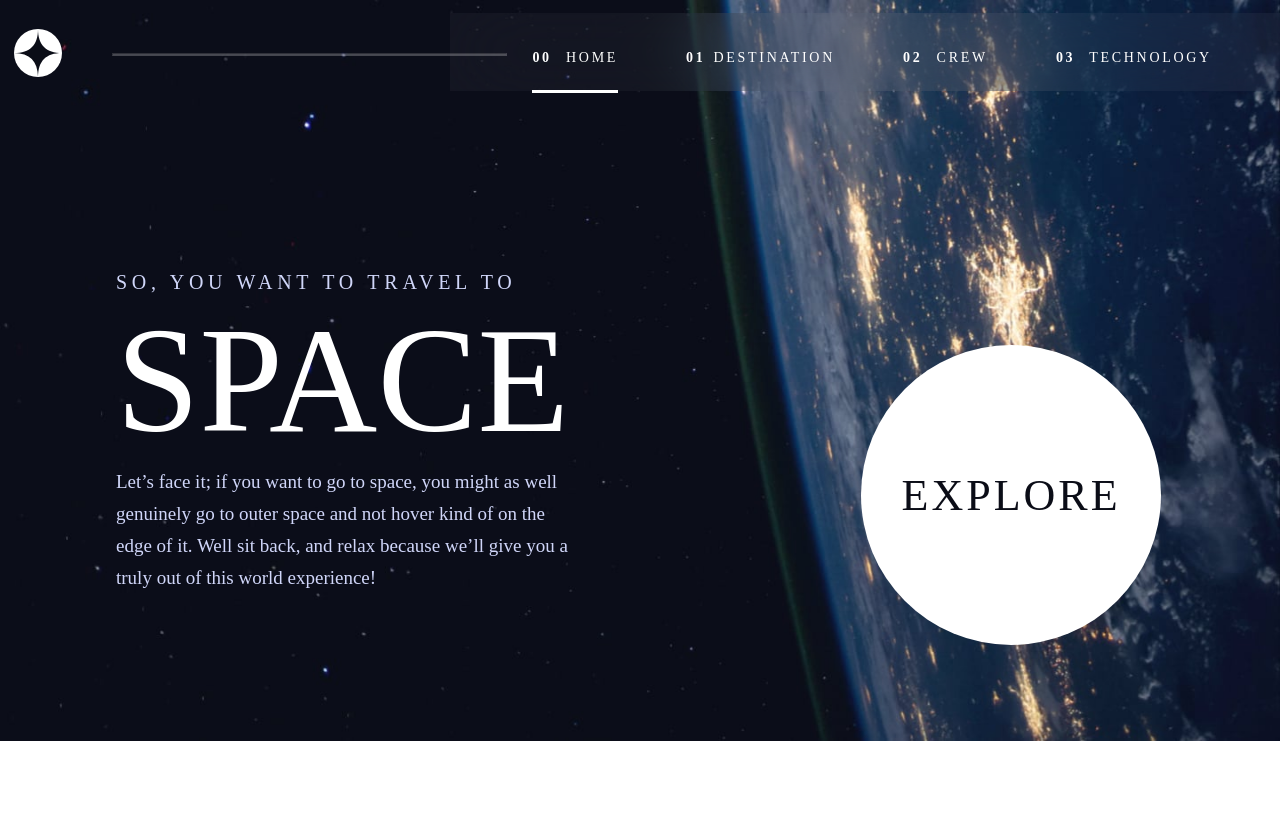
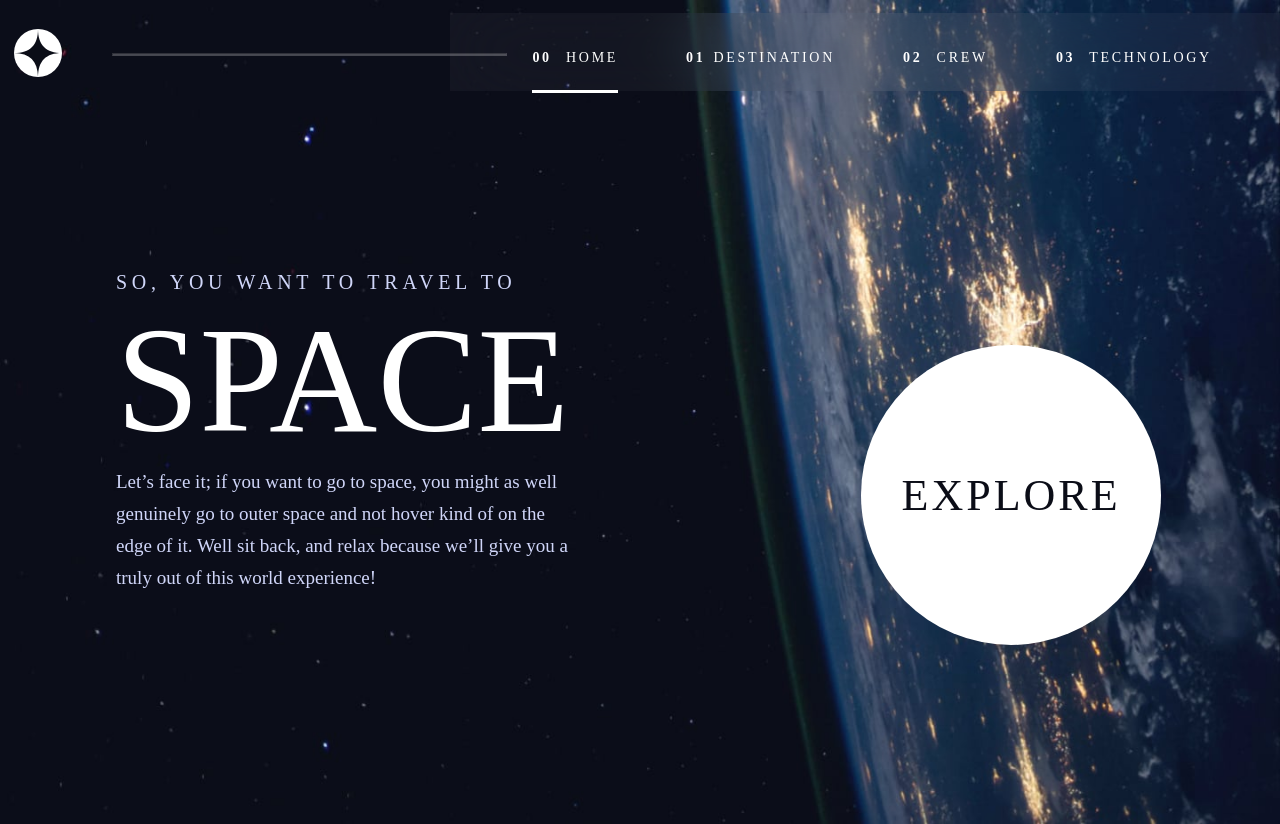
Before and after one commit to goodluck1455/space-tourism-website, a React (Vite) app: page / in a window 1280 px wide. Shown: the top 824 px of the page. Before the commit the page ends 800 px from the top, so only its background shows below. Built offline with nearby package versions, Linux system fonts and the light colour scheme.

Commit message:
ad commit

```diff
--- a/src/Main.module.css
+++ b/src/Main.module.css
@@ -67,17 +67,17 @@
 
   /* // import TechInfoBackgroundImage from "./assets/assets/technology/background-technology-desktop.jpg"; */
   @media screen and (max-width:1280px){
-    /* .homePage{
+    .homePage{
       height: 103vh;}
 
-      .mainPageImage{
+     .mainPageImage{
 
         height: 100vh;
       }
       .crewPageImage{
         height: 100vh;
         width: 100vw;
-      } */
+      }
 
   }
 
```
